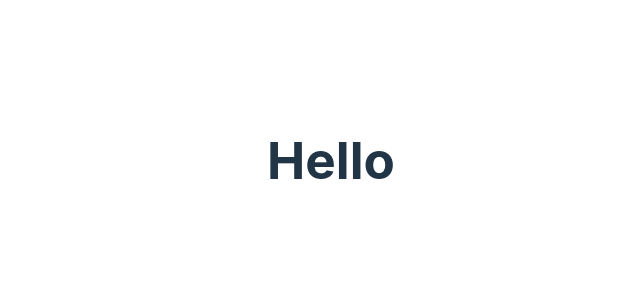
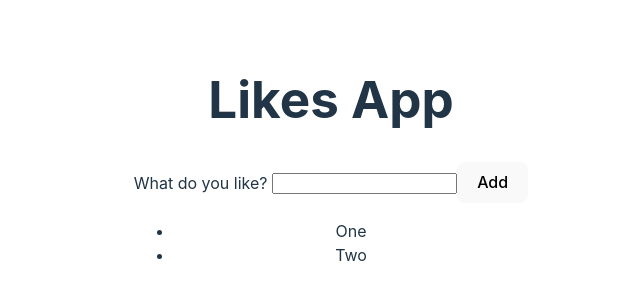
Before and after one commit to sineka-mediwave/react-project, a React (Vite) app in the folder app/: page / in a window 1280 px wide. Shown: the part 240-540 px from the top of the page, without its empty margins (309-949 px from the left). Built offline with nearby package versions, Linux system fonts and the light colour scheme.

Commit message:
created addFrom fn

```diff
--- a/app/src/App.jsx
+++ b/app/src/App.jsx
@@ -1,14 +1,28 @@
-import './App.css'
+import { useState } from "react";
+import MyList from "./Components/MyList";
+import AddForm from "./Components/AddForm";
+import "./App.css";
 
-function App() {
+const App = () => {
+  const [value, setValue] = useState([
+    {
+      id: 1,
+      value: "choco",
+    },
+    {
+      id: 2,
+      value: "iceCream",
+    },
+  ]);
 
   return (
     <>
+      <h1>Likes App</h1>
+      <AddForm />
 
-      <h1>Hello</h1>
+      <MyList />
+    </>
+  );
+};
 
-    </>
-  )
-}
-
-export default App
+export default App;
--- /dev/null
+++ b/app/src/Components/AddForm.jsx
@@ -0,0 +1,21 @@
+const AddForm = () => {
+  const handleChange = (e) => {
+    console.log(e.target.value);
+    setValue(...value, e.target.value);
+  };
+
+  const handleSubmit = (e) => {
+    e.preventDefault();
+    console.log(value);
+  };
+
+  return (
+    <form onSubmit={handleSubmit}>
+      <label htmlFor="items">What do you like? </label>
+      <input type="text" id="items" onChange={handleChange} />
+      <button>Add</button>
+    </form>
+  );
+};
+
+export default AddForm;
--- /dev/null
+++ b/app/src/Components/MyList.jsx
@@ -0,0 +1,10 @@
+const MyList = () => {
+  return (
+    <ul>
+      <li>One</li>
+      <li>Two</li>
+    </ul>
+  );
+};
+
+export default MyList;
```
Also changed, not shown: app/src/Components/Input.jsx (added).
